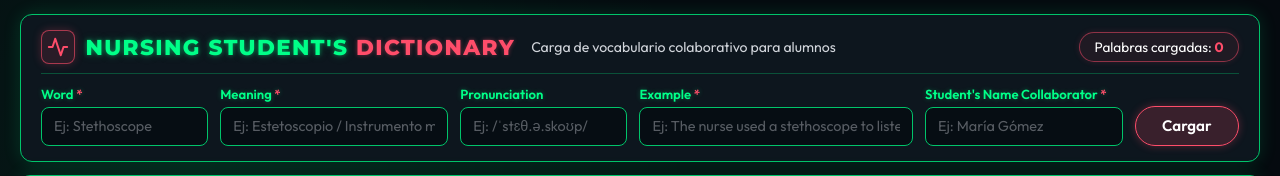
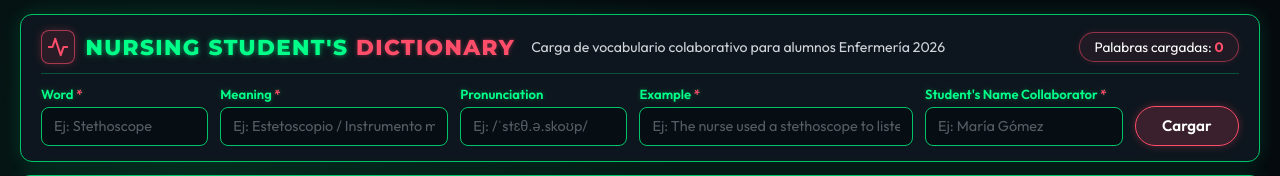
Before and after one commit to facugarcilazo/nursing-dictionary, a Flask app: page / in a window 1280 px wide. Shown: the top 176 px of the page. Run offline with Flask 3, Linux system fonts and the light colour scheme; data that the repository does not hold is empty.

Commit message:
Update subtitle to Carga de vocabulario colaborativo para alumnos Enfermería 2026

```diff
--- a/index.html
+++ b/index.html
@@ -26,7 +26,7 @@
                         </span>
                         <h1>Nursing Student's <span class="neon-text-red">Dictionary</span></h1>
                     </div>
-                    <span class="subtitle" id="form-subtitle">Carga de vocabulario colaborativo para alumnos</span>
+                    <span class="subtitle" id="form-subtitle">Carga de vocabulario colaborativo para alumnos Enfermería 2026</span>
                 </div>
                 <div class="badge-counter">
                     Palabras cargadas: <strong id="word-count">0</strong>
@@ -125,7 +125,7 @@
         </footer>
     </div>
 
-    <script src="static/app.js?v=3"></script>
+    <script src="static/app.js?v=4"></script>
 </body>
 
 </html>
--- a/static/app.js
+++ b/static/app.js
@@ -220,7 +220,7 @@ function cancelEdit(clearStudent = true) {
         formPanel.classList.remove('editing-active');
     }
     if (subtitle) {
-        subtitle.textContent = 'Carga de vocabulario colaborativo para alumnos';
+        subtitle.textContent = 'Carga de vocabulario colaborativo para alumnos Enfermería 2026';
     }
 
     document.querySelectorAll('#dictionary-tbody tr.data-row.row-editing').forEach(tr => {
--- a/templates/index.html
+++ b/templates/index.html
@@ -36,7 +36,7 @@
                         </span>
                         <h1>Nursing Student's <span class="neon-text-red">Dictionary</span></h1>
                     </div>
-                    <span class="subtitle" id="form-subtitle">Carga de vocabulario colaborativo para alumnos</span>
+                    <span class="subtitle" id="form-subtitle">Carga de vocabulario colaborativo para alumnos Enfermería 2026</span>
                 </div>
                 <div class="badge-counter">
                     Palabras cargadas: <strong id="word-count">{{ entries|length }}</strong>
```
